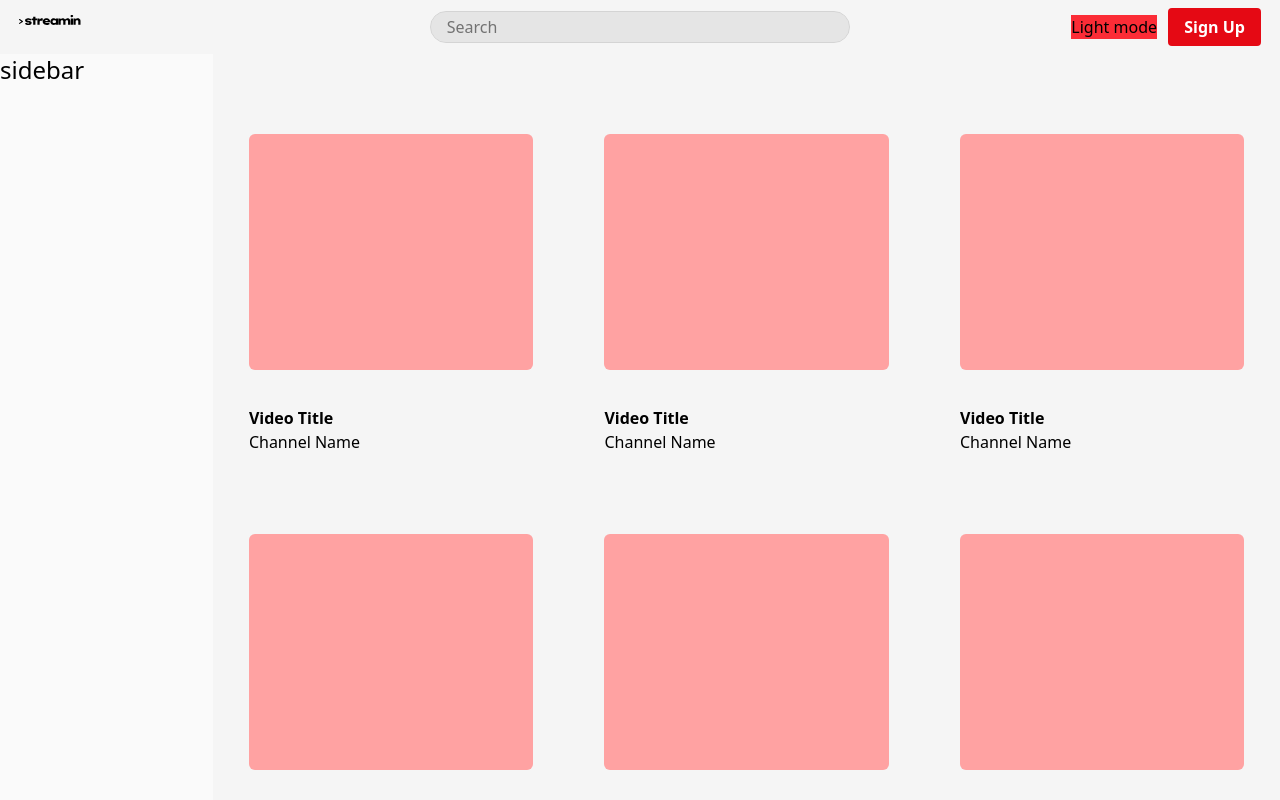
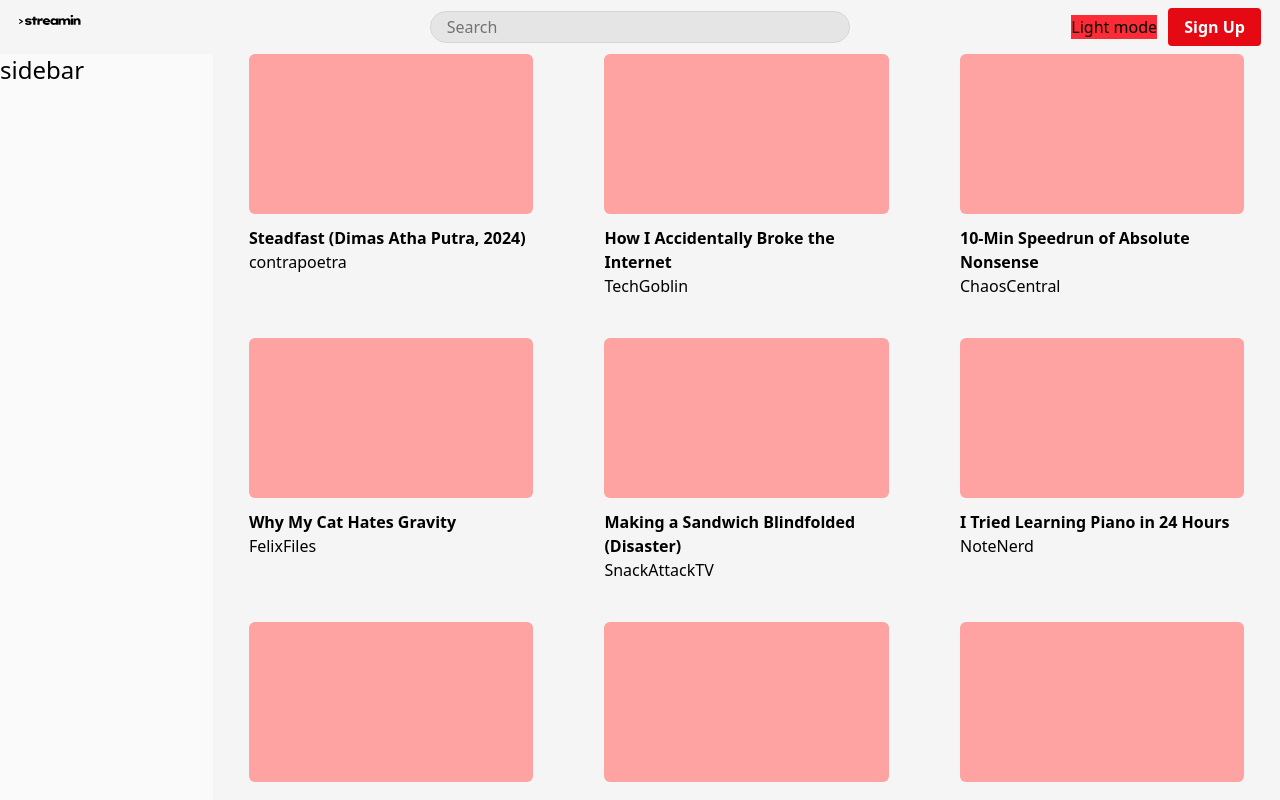
Before and after one commit to contrapoetra/stream.contrapoetra.com, a React (Vite) app in the folder frontend/: page / in a window 1280 px wide. Built offline with nearby package versions, Linux system fonts and the light colour scheme.

Commit message:
player page update

```diff
--- /dev/null
+++ b/frontend/src/components/UserComment.tsx
@@ -0,0 +1,13 @@
+function UserComment({ user, comment }: { user: string; comment: string }) {
+  return (
+    <div className="flex flex-col mb-5">
+      <div className="flex items-center">
+        <img src={`https://avatars.dicebear.com/api/avataaars/${user}.svg`} alt={user} className="w-8 h-8 rounded-full mr-2" />
+        <span className="text-sm font-bold">{user}</span>
+      </div>
+      <div className="ml-10 text-sm">{comment}</div>
+    </div>
+  );
+}
+
+export default UserComment;
--- /dev/null
+++ b/frontend/src/components/VideoPlayer.tsx
@@ -0,0 +1,9 @@
+function VideoPlayer() {
+  return (
+      <video controls muted className="flex w-full">
+        <source src={"http://" + location.hostname + ":8080/www/stream.php?file=video.mp4"} type="video/mp4"/>
+      </video>
+  );
+}
+
+export default VideoPlayer;
--- a/frontend/src/components/VideoThumbnail.tsx
+++ b/frontend/src/components/VideoThumbnail.tsx
@@ -6,12 +6,12 @@ interface VideoThumbnailProps {
   channel: string;
 }
 
-function VideoThumbnail({className, title, channel}: VideoThumbnailProps) {
+function VideoThumbnail({title, channel}: VideoThumbnailProps) {
   return (
-    <Link to={`/watch`}>
-      <div className={`${className} flex flex-col justify-end items-center`}>
+    <Link to={`/watch?title=${title}&channel=${channel}`}>
+      <div className={`flex flex-col justify-end items-center mb-10`}>
         <div id="container" className="flex flex-col w-[80%] h-[80%]">
-          <div id="thumbnail" className="bg-red-300 w-full h-full mb-9 rounded-md"></div>
+          <div id="thumbnail" className="bg-red-300 w-full aspect-video mb-3 rounded-md"></div>
           <div>
             <h3><b>{title}</b></h3>
             <h4>{channel}</h4>
--- a/frontend/src/views/Home.tsx
+++ b/frontend/src/views/Home.tsx
@@ -1,7 +1,6 @@
 import VideoThumbnail from '../components/VideoThumbnail';
 import { DarkModeContext } from '../context/DarkModeContext';
 import { useContext } from 'react';
-const videoClass = "w-full h-[400px]";
 
 function Home() {
   const { darkMode } = useContext(DarkModeContext);
@@ -14,15 +13,22 @@ function Home() {
         </div>
         <div className="flex flex-col w-full">
           <div id="content" className={`w-full grid grid-cols-3 gap-0`}>
-            <VideoThumbnail title="Video Title" channel="Channel Name" className={videoClass}/>
-            <VideoThumbnail title="Video Title" channel="Channel Name" className={videoClass}/>
-            <VideoThumbnail title="Video Title" channel="Channel Name" className={videoClass}/>
-            <VideoThumbnail title="Video Title" channel="Channel Name" className={videoClass}/>
-            <VideoThumbnail title="Video Title" channel="Channel Name" className={videoClass}/>
-            <VideoThumbnail title="Video Title" channel="Channel Name" className={videoClass}/>
-            <VideoThumbnail title="Video Title" channel="Channel Name" className={videoClass}/>
-            <VideoThumbnail title="Video Title" channel="Channel Name" className={videoClass}/>
-            <VideoThumbnail title="Video Title" channel="Channel Name" className={videoClass}/>
+            <VideoThumbnail title="Steadfast (Dimas Atha Putra, 2024)" channel="contrapoetra" />
+            <VideoThumbnail title="How I Accidentally Broke the Internet" channel="TechGoblin" />
+            <VideoThumbnail title="10-Min Speedrun of Absolute Nonsense" channel="ChaosCentral" />
+            <VideoThumbnail title="Why My Cat Hates Gravity" channel="FelixFiles" />
+            <VideoThumbnail title="Making a Sandwich Blindfolded (Disaster)" channel="SnackAttackTV" />
+            <VideoThumbnail title="I Tried Learning Piano in 24 Hours" channel="NoteNerd" />
+            <VideoThumbnail title="The Deep Lore Behind My Toaster" channel="ApplianceLore" />
+            <VideoThumbnail title="Ranking Every Cereal From Painful to Legendary" channel="BreakfastBros" />
+            <VideoThumbnail title="Reacting to My Old Cringe Posts" channel="VintageEmbarrassment" />
+            <VideoThumbnail title="I Turned My Room Into a Jungle" channel="LeafLord" />
+            <VideoThumbnail title="You Won’t Believe What’s Under My Bed" channel="MysteryMuncher" />
+            <VideoThumbnail title="Trying Viral TikTok Hacks So You Don’t Have To" channel="HackOrWack" />
+            <VideoThumbnail title="I Built a PC Out of Pure Spite" channel="SaltyEngineer" />
+            <VideoThumbnail title="The Day My Dog Learned Betrayal" channel="PawDrama" />
+            <VideoThumbnail title="Is Water Wet? A Scientific Meltdown" channel="BrainCellMinusOne" />
+            <VideoThumbnail title="This Game Made Me Question Reality" channel="PixelPanic" />
           </div>
         </div>
       </div>
--- a/frontend/src/views/Player.tsx
+++ b/frontend/src/views/Player.tsx
@@ -1,12 +1,73 @@
+import VideoPlayer from '../components/VideoPlayer';
+import VideoThumbnail from '../components/VideoThumbnail';
+import UserComment from '../components/UserComment';
+import { useSearchParams } from 'react-router-dom';
+
+interface PlayerProps {
+  videoId?: string;
+  title: string;
+  channel: string;
+}
+
+const margin = 12;
+
 function Player() {
+  const [searchParams] = useSearchParams();
+  const title = searchParams.get('title');
+  const channel = searchParams.get('channel');
+
   return (
     <div id="player" className="flex w-full h-full">
       <div id="content" className="flex flex-col w-3/4">
-        <div id="video" className="flex">video</div>
-        <div id="title-description" className="flex">title</div>
-        <div id="comments" className="flex">comments</div>
+        <div id="video" className={`flex shrink-0 ml-${margin} mt-5 mb-5 rounded-xl overflow-hidden`}>
+          {/* Placeholder */}
+          <VideoPlayer/>
+        </div>
+        <div id="title" className={`flex ml-${margin} text-3xl font-bold`}>{title}</div>
+        <div id="channel" className={`flex ml-${margin} mt-3`}>{channel}</div>
+        <div id="subscribers" className={`flex ml-${margin} text-sm text-neutral-500`}>1 subscribers</div>
+        <div id="description" className={`flex ml-${margin} mt-5 bg-neutral-100 outline-neutral-200 outline-1 p-4 rounded-xl`}>
+          {/* Placeholder */}
+          Hey guys what's up this is an animation I directed, with the help of Yuemichi, and other people I forgot their names haha, enjoy! lksdjflksdjfkldsj fklsdjf lkdsjf lkds fklds fkljsdflkdsj fkldsjfksdjfj lksd jflksdjf lkdsjfl ksdjfk ljsdfkl jlsdk fjlksdjflkjdslkf lksd flksjdflkj dslkfjlksdjf lksdj flkdsjf lksj
+        </div>
+        <div className={`text-2xl font-bold ml-${margin} mt-5`}>Comments</div>
+        <div id="comments" className={`flex flex-col ml-${margin} mt-5`}>
+          {/* Placeholder */}
+          <UserComment user="yuemichi" comment="this is so ass bro!!! 🥀" />
+          <UserComment user="sunnydrop" comment="ngl this kinda ate?? ✨" />
+          <UserComment user="voidling" comment="bro what did my eyes just witness 😭😭" />
+          <UserComment user="peachmoss" comment="ok but why is nobody talking about how cute this is??" />
+          <UserComment user="crankedsoda" comment="this feels like a crime but I'm lowkey entertained" />
+          <UserComment user="m1dn1ght" comment="I’m not saying it’s bad but… actually yeah it’s bad 💀" />
+          <UserComment user="ghosttoast" comment="chef’s kiss, keep going king/queen/non-royalty 👑" />
+          <UserComment user="trashfire" comment="this belongs in a museum labeled ‘please don’t touch or look at it’ 😭" />
+          <UserComment user="mintyfresh" comment="you tried and honestly that’s kinda wholesome 🫶" />
+          <UserComment user="pixelgremlin" comment="why does this go so hard for no reason??" />
+          <UserComment user="ratmode" comment="I opened this and my phone immediately lost battery 💀🔋" />
+          <UserComment user="cloudberry" comment="I actually love this sm, don’t listen to anyone 😤" />
+          <UserComment user="brickhouse" comment="bro I’ve seen loading screens with more personality" />
+          <UserComment user="starlitwing" comment="this has so much potential, keep at it!" />
+          <UserComment user="glitchsniff" comment="my disappointment is measurable and my day is ruined 💔" />
+          <UserComment user="puddlejumper" comment="aww this is adorable, keep going!" />
+        </div>
       </div>
-      <div id="sidebar" className="w-1/4">recommendations</div>
+      <div id="sidebar" className="w-1/4 h-full mt-5">
+        <VideoThumbnail title="How I Accidentally Broke the Internet" channel="TechGoblin" />
+        <VideoThumbnail title="10-Min Speedrun of Absolute Nonsense" channel="ChaosCentral" />
+        <VideoThumbnail title="Why My Cat Hates Gravity" channel="FelixFiles" />
+        <VideoThumbnail title="Making a Sandwich Blindfolded (Disaster)" channel="SnackAttackTV" />
+        <VideoThumbnail title="I Tried Learning Piano in 24 Hours" channel="NoteNerd" />
+        <VideoThumbnail title="The Deep Lore Behind My Toaster" channel="ApplianceLore" />
+        <VideoThumbnail title="Ranking Every Cereal From Painful to Legendary" channel="BreakfastBros" />
+        <VideoThumbnail title="Reacting to My Old Cringe Posts" channel="VintageEmbarrassment" />
+        <VideoThumbnail title="I Turned My Room Into a Jungle" channel="LeafLord" />
+        <VideoThumbnail title="You Won’t Believe What’s Under My Bed" channel="MysteryMuncher" />
+        <VideoThumbnail title="Trying Viral TikTok Hacks So You Don’t Have To" channel="HackOrWack" />
+        <VideoThumbnail title="I Built a PC Out of Pure Spite" channel="SaltyEngineer" />
+        <VideoThumbnail title="The Day My Dog Learned Betrayal" channel="PawDrama" />
+        <VideoThumbnail title="Is Water Wet? A Scientific Meltdown" channel="BrainCellMinusOne" />
+        <VideoThumbnail title="This Game Made Me Question Reality" channel="PixelPanic" />
+      </div>
     </div>
   );
 }
```
Also changed, not shown: 1 other file (tests, documents, lock files or other folders).
